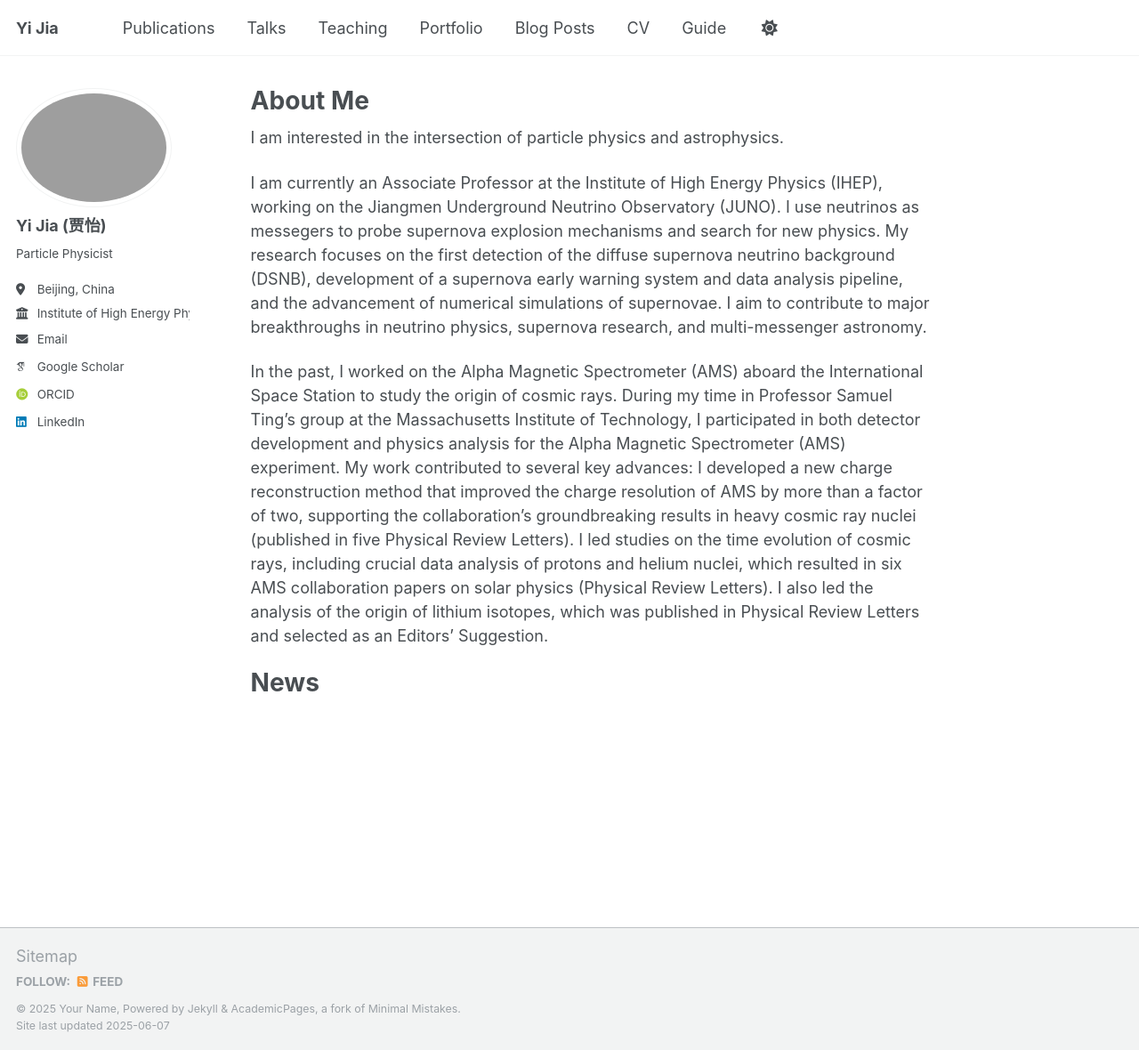
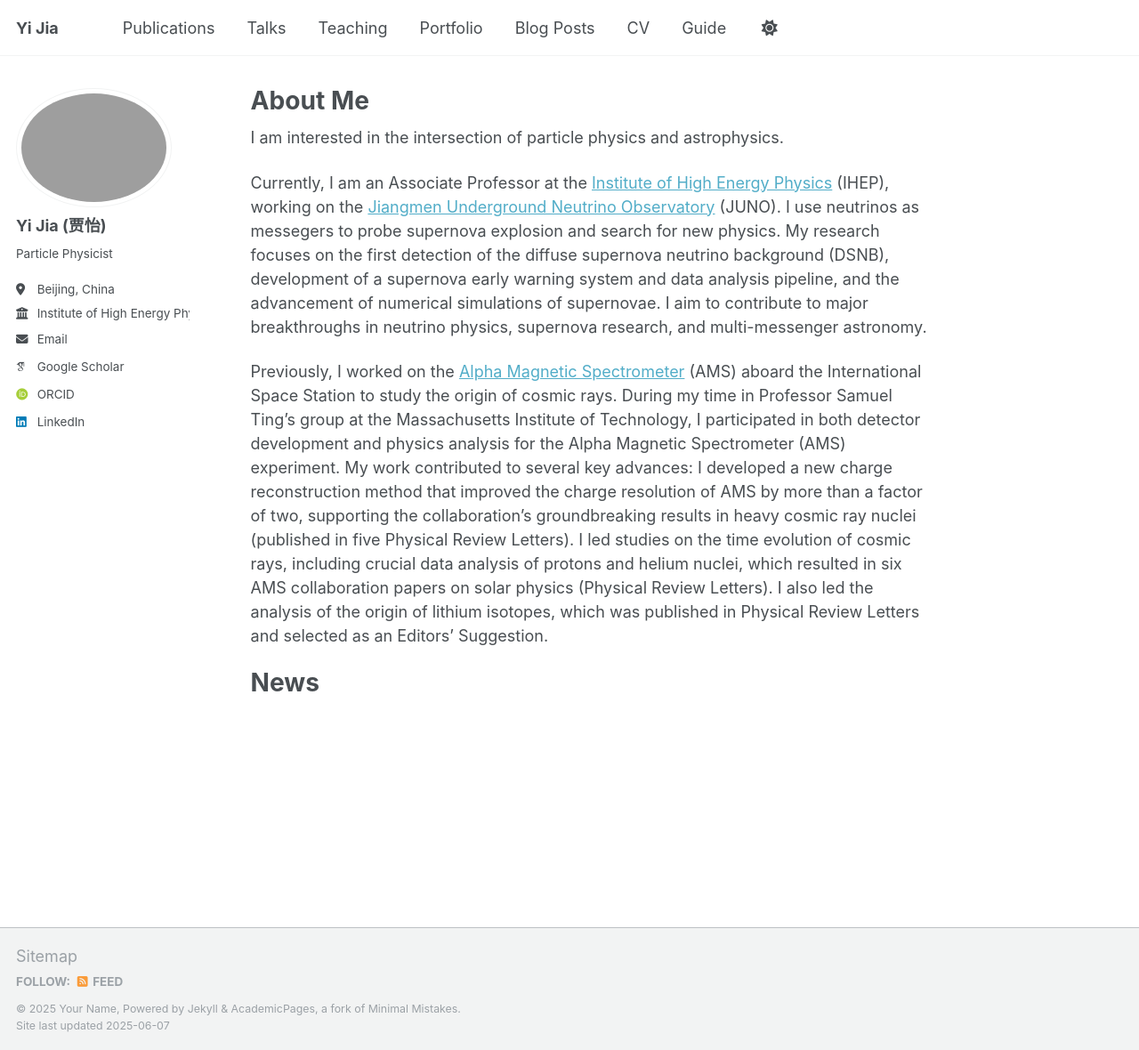
Before and after one commit to yijia-hep/yijia-hep, a Jekyll site: the page built from _pages/about.md, in a window 1280 px wide and 1180 px high. Shown: the whole window at 89% size. Built offline with Jekyll 4.4.1, drawn with Linux system fonts in a browser that asks for light colours; some web fonts are replaced.

Commit message:
no messega

```diff
--- a/_pages/about.md
+++ b/_pages/about.md
@@ -9,9 +9,9 @@ redirect_from:
 
 I am interested in the intersection of particle physics and astrophysics.
 
-I am currently an Associate Professor at the Institute of High Energy Physics (IHEP), working on the Jiangmen Underground Neutrino Observatory (JUNO). I use neutrinos as messegers to probe supernova explosion mechanisms and search for new physics. My research focuses on the first detection of the diffuse supernova neutrino background (DSNB), development of a supernova early warning system and data analysis pipeline, and the advancement of numerical simulations of supernovae. I aim to contribute to major breakthroughs in neutrino physics, supernova research, and multi-messenger astronomy.
+Currently, I am an Associate Professor at the [Institute of High Energy Physics](http://english.ihep.cas.cn/) (IHEP), working on the [Jiangmen Underground Neutrino Observatory](https://juno.ihep.cas.cn/) (JUNO). I use neutrinos as messegers to probe supernova explosion and search for new physics. My research focuses on the first detection of the diffuse supernova neutrino background (DSNB), development of a supernova early warning system and data analysis pipeline, and the advancement of numerical simulations of supernovae. I aim to contribute to major breakthroughs in neutrino physics, supernova research, and multi-messenger astronomy.
 
-In the past, I worked on the Alpha Magnetic Spectrometer (AMS) aboard the International Space Station to study the origin of cosmic rays. During my time in Professor Samuel Ting’s group at the Massachusetts Institute of Technology, I participated in both detector development and physics analysis for the Alpha Magnetic Spectrometer (AMS) experiment. My work contributed to several key advances: I developed a new charge reconstruction method that improved the charge resolution of AMS by more than a factor of two, supporting the collaboration’s groundbreaking results in heavy cosmic ray nuclei (published in five Physical Review Letters). I led studies on the time evolution of cosmic rays, including crucial data analysis of protons and helium nuclei, which resulted in six AMS collaboration papers on solar physics (Physical Review Letters). I also led the analysis of the origin of lithium isotopes, which was published in Physical Review Letters and selected as an Editors’ Suggestion.
+Previously, I worked on the [Alpha Magnetic Spectrometer](https://ams02.space/) (AMS) aboard the International Space Station to study the origin of cosmic rays. During my time in Professor Samuel Ting’s group at the Massachusetts Institute of Technology, I participated in both detector development and physics analysis for the Alpha Magnetic Spectrometer (AMS) experiment. My work contributed to several key advances: I developed a new charge reconstruction method that improved the charge resolution of AMS by more than a factor of two, supporting the collaboration’s groundbreaking results in heavy cosmic ray nuclei (published in five Physical Review Letters). I led studies on the time evolution of cosmic rays, including crucial data analysis of protons and helium nuclei, which resulted in six AMS collaboration papers on solar physics (Physical Review Letters). I also led the analysis of the origin of lithium isotopes, which was published in Physical Review Letters and selected as an Editors’ Suggestion.
 
 News
 ======
```
